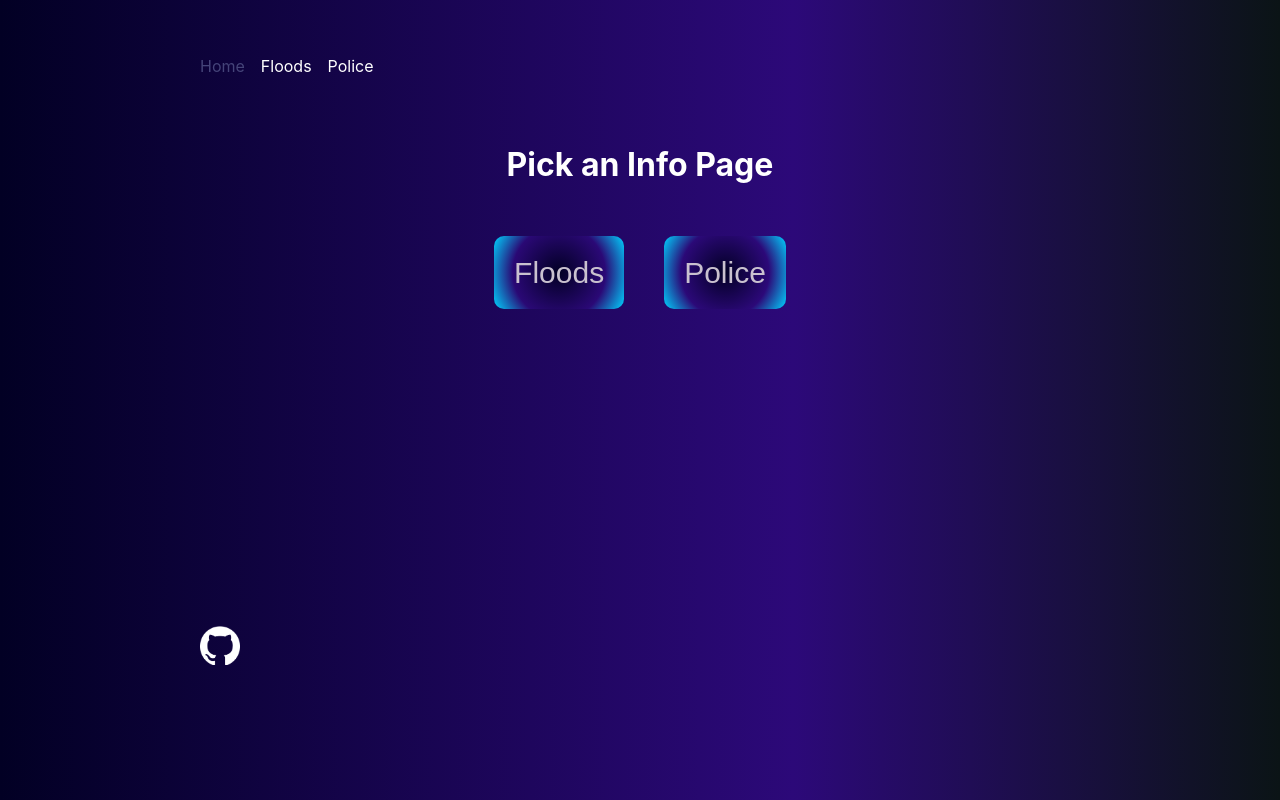
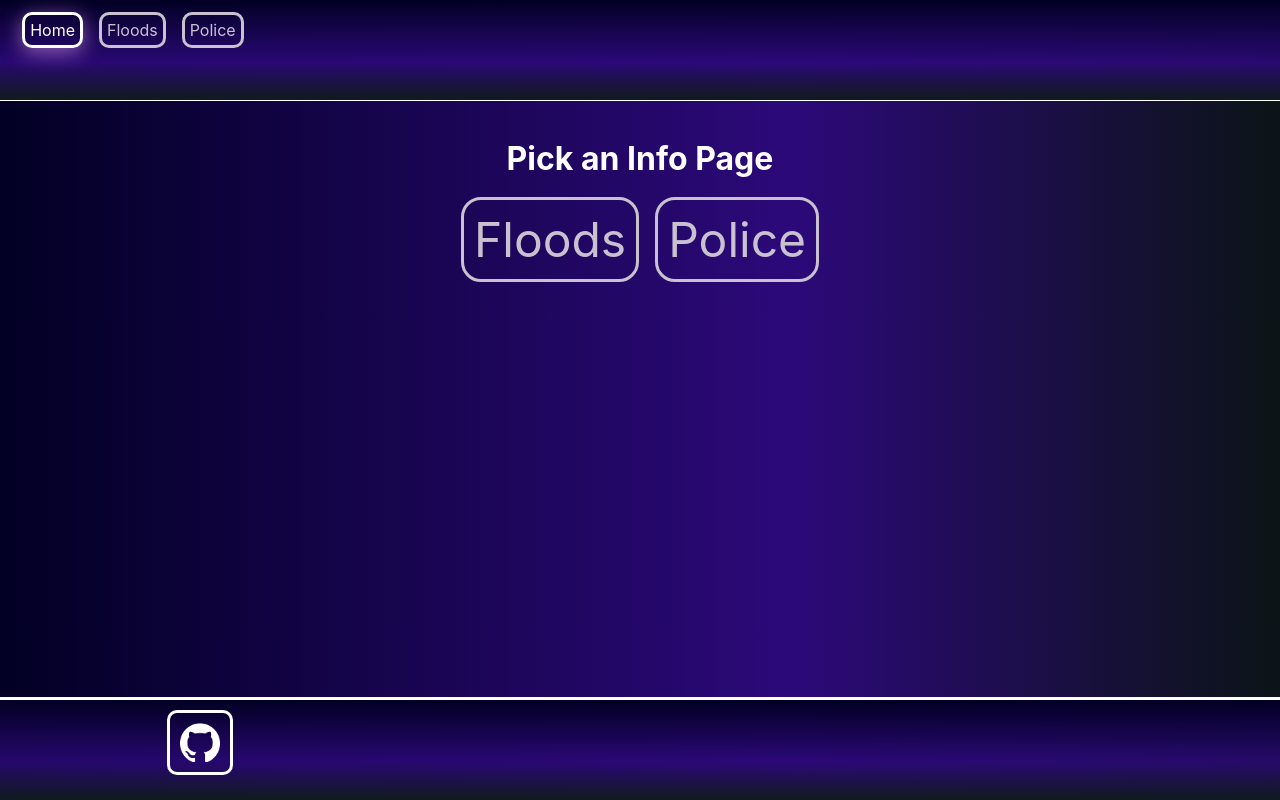
Before and after one commit to docdork/gov-data-app, a React (Create React App) app: page / in a window 1280 px wide. Built offline with nearby package versions, Linux system fonts and the light colour scheme.

Commit message:
Fix some layout.  Add Form placeholder.

```diff
--- /dev/null
+++ b/src/components/FloodForm.js
@@ -0,0 +1,6 @@
+const FloodForm = () => {
+
+    return(<h1>Flood Form goes here!</h1>)
+};
+
+export default FloodForm;
--- a/src/components/Footer.module.css
+++ b/src/components/Footer.module.css
@@ -1,7 +1,6 @@
 .header {
   max-width: 60rem;
   margin: auto;
-    padding: 2rem;
   display: flex;
   justify-content: space-between;
 }
@@ -11,16 +10,17 @@
   gap: 1rem;
 }
 
-  .list a {
-    text-decoration: none;
-    color: white;
-  }
-
-  .list a:hover,
-  .list a.active {
-    color: rgb(69, 68, 121);
-  }
 
 .githubLogo {
   width: 40px;
+  color: white;
+  border: solid;
+  padding: 10px;
+  border-radius: 10px;
+  margin-top: 10px;
+
 }
+
+.githubLogo:hover {
+    box-shadow: 0 5px 20px rgba(145, 92, 182, 1);
+}
--- a/src/components/MainNavigation.module.css
+++ b/src/components/MainNavigation.module.css
@@ -1,7 +1,6 @@
 .header {
-  max-width: 60rem;
   margin: auto;
-  padding: 2rem;
+  margin-top: 20px;
   display: flex;
   justify-content: space-between;
 }
@@ -11,12 +10,26 @@
   gap: 1rem;
 }
 
+.list {
+  display: flex;
+  gap: 1rem;
+}
+
 .list a {
   text-decoration: none;
-  color: white;
+  color: rgb(201, 193, 207);
+  border: solid;
+  padding: 5px;
+  border-radius: 10px;
 }
 
-.list a:hover,
+
 .list a.active {
-  color: rgb(69, 68, 121);
+  color: rgb(255, 255, 255);
+  box-shadow: 0 5px 20px rgba(145, 92, 182, 1);
 }
+
+.list a:hover{
+  color: rgb(219, 218, 238);
+  box-shadow: 0 5px 20px rgba(145, 92, 182, 1);
+}
--- a/src/components/PageContent.module.css
+++ b/src/components/PageContent.module.css
@@ -1,4 +1,5 @@
 .content {
+  margin-top: 100px;
   text-align: center;
   text-decoration: none;
   color: white;
--- a/src/index.css
+++ b/src/index.css
@@ -1,6 +1,7 @@
 
 
 :root {
+  margin: 0;
   background-color: black;
   background: linear-gradient(
     90deg,
@@ -9,14 +10,14 @@
     rgba(11, 20, 22) 100%
   );
   font-family: Inter, Avenir, Helvetica, Arial, sans-serif;
-
-  color: rgba(255, 255, 255, 0.87);
-
-  height: 100%;
-
 }
 
 
+
 ul {
-  list-style: none;
+
+  list-style-type: none;
+  margin: 10%;
+  margin-bottom: 30%;
+  padding: 0;
 }
--- a/src/pages/Floods.js
+++ b/src/pages/Floods.js
@@ -1,21 +1,25 @@
-import React from 'react'
-import PageContent from '../components/PageContent';
-import { useState, useEffect } from 'react';
-import classes from './Floods.module.css'
+import React from "react";
+import PageContent from "../components/PageContent";
+import { useState, useEffect } from "react";
+import classes from "./Floods.module.css";
+import FloodForm from "../components/FloodForm";
 
 function Floods() {
-
   const [isLoading, setIsLoading] = useState(false);
   const [fetchedFloods, setFetchedFloods] = useState();
-    const [error, setError] = useState('');
+  const [error, setError] = useState("");
+
+  const [minSeverity, setMinSeverity] = useState(4);
 
   useEffect(() => {
     async function fetchEvents() {
       setIsLoading(true);
-            const response = await fetch('https://environment.data.gov.uk/flood-monitoring/id/floods');
+      const response = await fetch(
+        `https://environment.data.gov.uk/flood-monitoring/id/floods?min-severity=${minSeverity}`
+      );
 
       if (!response.ok) {
-                setError('Fetching floods failed.');
+        setError("Fetching floods failed.");
       } else {
         const resData = await response.json();
         // console.log(resData.items);
@@ -27,24 +31,35 @@ function Floods() {
   }, []);
 
   return (
-        <PageContent title={'Floods'}>
+    <PageContent title={"Floods"}>
+
+        <FloodForm/>
 
       {isLoading && <p>Loading...</p>}
       {error && <p>{error}</p>}
-
+      <div className={classes.container}>
         <ul className={classes.floodList}>
           {fetchedFloods &&
-                    fetchedFloods.map(({ floodAreaID, description, eaAreaName, severityLevel, message, }) => (
+            fetchedFloods.map(
+              ({
+                floodAreaID,
+                description,
+                eaAreaName,
+                severityLevel,
+                message,
+              }) => (
                 <li key={floodAreaID} className={classes.floodInfo}>
                   <h2>{description}</h2>
                   <h3>{eaAreaName}</h3>
                   <h4>Severity = {severityLevel}</h4>
                   <p>{message}</p>
                 </li>
-                    ))}
+              )
+            )}
         </ul>
+      </div>
     </PageContent>
-    )
+  );
 }
 
 export default Floods;
--- a/src/pages/Floods.module.css
+++ b/src/pages/Floods.module.css
@@ -1,5 +1,13 @@
+.container {
+}
+
 .floodInfo {
-    background-color: rgba(11, 29, 29, 0.571);
-    border: solid;
-    border-radius: 15px;
+  margin-bottom: 10px;
+  background-color: rgba(11, 29, 29, 0.571);
+  border: solid;
+  border-radius: 15px;
 }
+
+ul {
+    margin-top: 0;
+}
--- a/src/pages/Home.js
+++ b/src/pages/Home.js
@@ -1,20 +1,25 @@
 import PageContent from "../components/PageContent";
-import { Link } from "react-router-dom";
-import classes from './Home.module.css';
+import {NavLink } from "react-router-dom";
+import classes from "./Home.module.css";
 
 function Home() {
   return (
-    <PageContent title={"Pick an Info Page"} >
-      <div className={classes.content}>
-
-          <Link className={classes.link} to="/floods">
-            Floods
-          </Link>
-          <Link className={classes.link} to="/police">
-            Police
-          </Link>
-      </div>
-    </PageContent>
+    <div className={classes.content}>
+      <PageContent title={"Pick an Info Page"}>
+        <ul className={classes.list}>
+          <li>
+            <div className={classes.link}>
+              <NavLink to="/floods">Floods</NavLink>
+            </div>
+          </li>
+          <li>
+            <div className={classes.link}>
+              <NavLink to="/police">Police</NavLink>
+            </div>
+          </li>
+        </ul>
+      </PageContent>
+    </div>
   );
 }
 
--- a/src/pages/Home.module.css
+++ b/src/pages/Home.module.css
@@ -1,33 +1,49 @@
 .content {
-padding: 50px;
+  margin: auto;
+  width: 50%;
+  padding: 10px;
+}
+
+.list {
+  display: flex;
+  gap: 1rem;
+  margin: auto;
+  font-size: 3rem;
+  padding: 10px;
+  justify-content: center;
+
+  margin-bottom: 20px;
 }
 
 
-.link {
+@media screen and (max-width: 600px) {
+  .list {
+    font-size: 2rem;
+    flex-direction: column;
 
-  font-family: Arial, Helvetica, sans-serif;
-  color: rgb(201, 193, 207);
-  text-decoration: none;
-  font-size: 30px;
-  background: rgb(2, 0, 36);
-  background: radial-gradient(
-    circle,
-    rgba(2, 0, 36, 1) 0%,
-    rgba(44, 9, 121, 0.852000175070028) 62%,
-    rgba(0, 212, 255, 1) 100%
-  );
-  padding: 20px;
-  border-radius: 10px;
-  margin: 20px;
+  }
+  .link {
+    margin-bottom: 20px;
+  }
 }
 
-.link:hover {
+.list a {
+
+  text-decoration: none;
+  color: rgb(201, 193, 207);
   border: solid;
-  color: rgb(253, 253, 253);
-  background: radial-gradient(
-    circle,
-    rgba(2, 0, 36, 1) 0%,
-    rgba(44, 9, 121, 0.852000175070028) 62%,
-    rgb(61, 132, 146) 100%
-  );
+  padding: 5px;
+  border-radius: 20px;
+  margin: auto;
+  width: 50%;
+  padding: 10px;
+  margin: auto;
+  width: 50%;
+  /* border: 3px solid #73AD21; */
 }
+
+
+.list a:hover{
+  color: rgb(219, 218, 238);
+  box-shadow: 0 5px 20px rgba(145, 92, 182, 1);
+}
--- a/src/pages/Root.js
+++ b/src/pages/Root.js
@@ -7,12 +7,12 @@ import classes from "./Root.module.css";
 function RootLayout() {
   return (
     <>
-      <div className={classes.content}>
+      <div className={classes.header}>
         <MainNavigation />
-        <main>
-          <Outlet />
-        </main>
       </div>
+      <main>
+        <Outlet />
+      </main>
       <div className={classes.footer}>
         <Footer />
       </div>
@@ -21,10 +21,3 @@ function RootLayout() {
 }
 
 export default RootLayout;
-
-<body>
-  <div class="content">
-    <div class="content-inside">content</div>
-  </div>
-  <footer class="footer"></footer>
-</body>;
--- a/src/pages/Root.module.css
+++ b/src/pages/Root.module.css
@@ -1,6 +1,39 @@
-.content {
-    min-height: calc(90vh - 150px);
-  }
-  .footer {
-    height: 50px;
-  }
+
+
+
+
+.header {
+  position: fixed;
+  height: 100px;
+  left: 0;
+  top: 0;
+  width: 100%;
+  background: rgb(2, 0, 36);
+  background: linear-gradient(
+    180deg,
+    rgba(2, 0, 36, 1) 0%,
+    rgba(44, 9, 121, 0.912) 62%,
+    rgb(16, 27, 29) 100%
+  );
+  color: rgb(255, 255, 255);
+  border-bottom: solid;
+  border-width: 1px;
+}
+
+
+.footer {
+  position: fixed;
+  height: 100px;
+  left: 0;
+  bottom: 0;
+  width: 100%;
+  background: rgb(2, 0, 36);
+  background: linear-gradient(
+    180deg,
+    rgba(2, 0, 36, 1) 0%,
+    rgba(44, 9, 121, 0.852000175070028) 62%,
+    rgb(16, 27, 29) 100%
+  );
+  color: white;
+  border-top: solid;
+}
```
Lines whose indentation alone changed are shown as unchanged.
